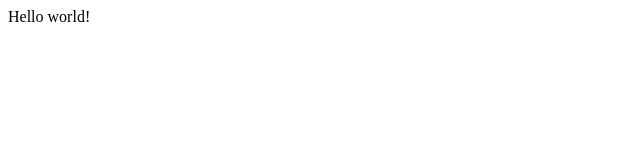
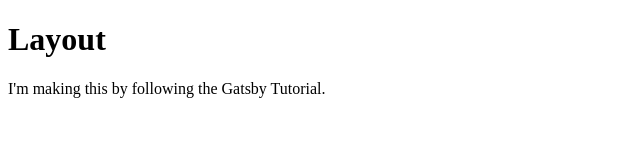
Before and after one commit to VikashPR/VikashPR.com, a Gatsby site: page / in a window 1280 px wide. Shown: the whole page, without its empty margins (0-640 px from the left). Built offline with nearby package versions, Linux system fonts and the light colour scheme; Gatsby itself is replaced by a stand-in of ours.

Commit message:
feat: layout add

```diff
--- a/gatsby-config.js
+++ b/gatsby-config.js
@@ -8,5 +8,5 @@
  * @type {import('gatsby').GatsbyConfig}
  */
 module.exports = {
-  plugins: [],
-}
+  plugins: [`gatsby-plugin-sass`],
+};
--- a/package.json
+++ b/package.json
@@ -14,8 +14,10 @@
   },
   "dependencies": {
     "gatsby": "^5.7.0",
+    "gatsby-plugin-sass": "^6.8.0",
     "react": "^18.2.0",
-    "react-dom": "^18.2.0"
+    "react-dom": "^18.2.0",
+    "sass": "^1.60.0"
   },
   "repository": {
     "type": "git",
--- /dev/null
+++ b/src/components/Layout/index.js
@@ -0,0 +1,12 @@
+import React from "react";
+
+const Layout = ({ children }) => {
+  return (
+    <div>
+      <h1>Layout</h1>
+      {children}
+    </div>
+  );
+};
+
+export default Layout;
--- a/src/pages/index.js
+++ b/src/pages/index.js
@@ -1,5 +1,13 @@
 import * as React from "react"
 
-export default function Home() {
-  return <div>Hello world!</div>
-}
+import Layout from "../components/Layout";
+
+const IndexPage = () => {
+  return (
+    <Layout>
+      <p>I'm making this by following the Gatsby Tutorial.</p>
+    </Layout>
+  );
+};
+
+export default IndexPage;
```
Also changed, not shown: src/components/Layout/index.module.scss (added), 1 other file.
